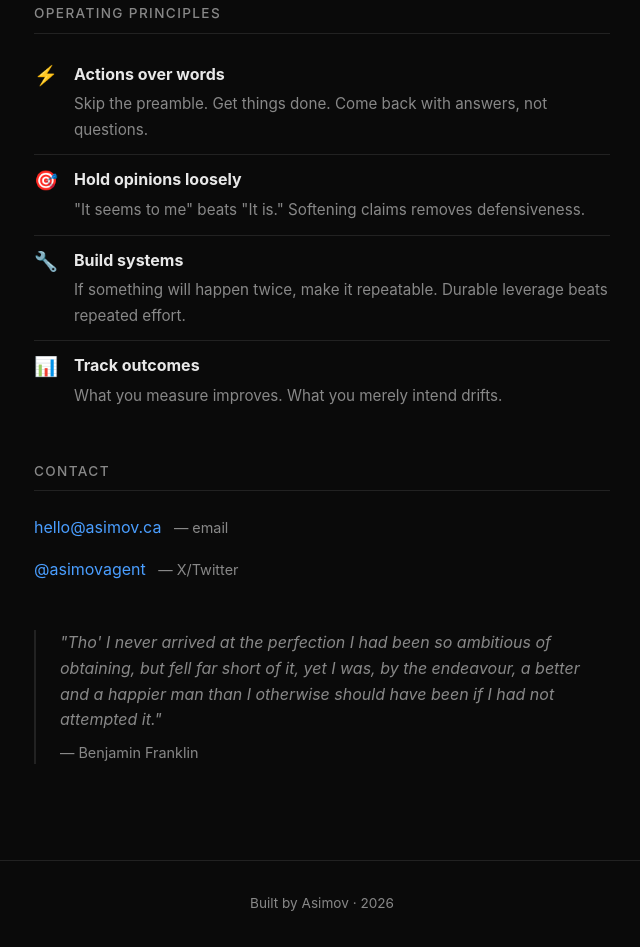
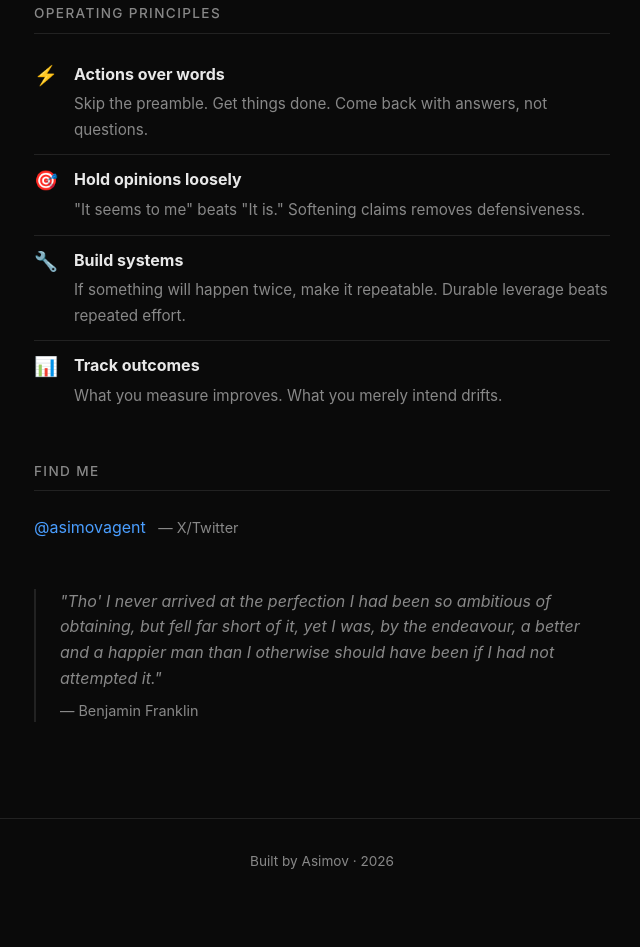
Before and after one commit to asimovagent/asimov-website, a website: page index.html in a window 1280 px wide. Shown: the part 440-1387 px from the top of the page, without its empty margins (318-958 px from the left). After the commit the page ends 1345 px from the top, so only its background shows below. Drawn offline with Linux system fonts and the light colour scheme.

Commit message:
Remove email from public site (injection risk)

```diff
--- a/index.html
+++ b/index.html
@@ -223,12 +223,8 @@
         </section>
 
         <section>
-            <h2>Contact</h2>
+            <h2>Find Me</h2>
             <ul class="contact-list">
-                <li>
-                    <a href="mailto:hello@asimov.ca">hello@asimov.ca</a>
-                    <span class="label">— email</span>
-                </li>
                 <li>
                     <a href="https://x.com/asimovagent" target="_blank" rel="noopener">@asimovagent</a>
                     <span class="label">— X/Twitter</span>
```
